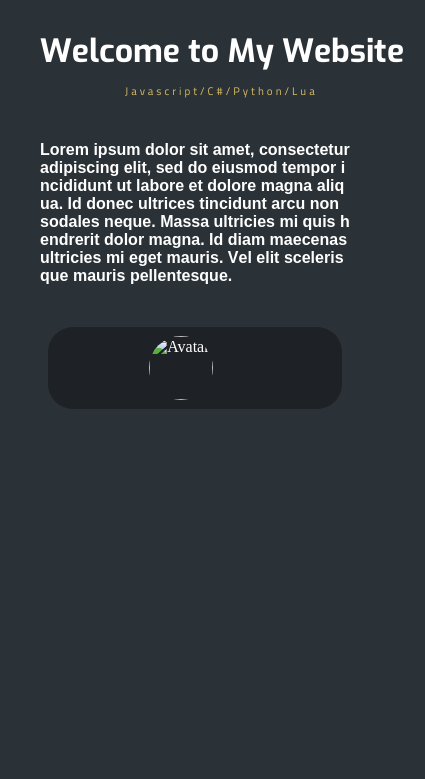
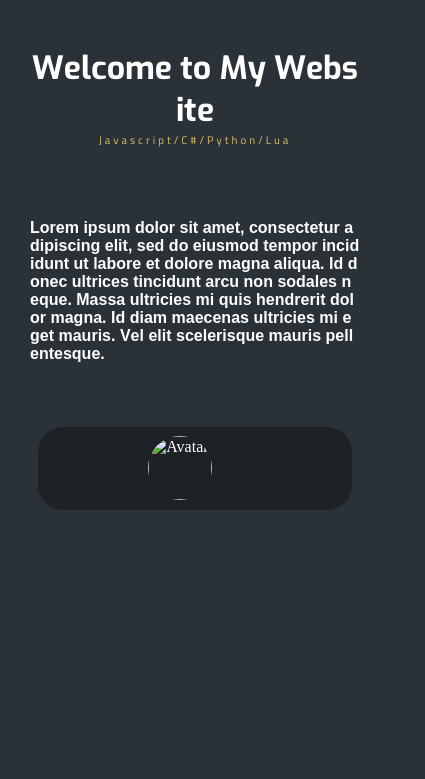
Before and after one commit to PatrykBr/PatrykBr.github.io, a plain HTML site: page index.html in a window 390 px wide. Shown: the part 130-909 px from the top of the page, 425 px wide, since content can reach past the window. Drawn offline with nearby package versions, Linux system fonts and the light colour scheme; no server answers; a web font is replaced by a local one.

Commit message:
style changes

```diff
--- a/src/github.css
+++ b/src/github.css
@@ -2,6 +2,11 @@
   display: grid;
   grid-template-columns: repeat(auto-fit, minmax(250px, 1fr));
   grid-gap: 10px;
+}
+@media (max-width: 768px) {
+  #repos {
+    grid-template-columns: repeat(1, minmax(250px, 1fr));
+  }
 }
 
 .repo-box {
--- a/styles.css
+++ b/styles.css
@@ -1,11 +1,17 @@
 @import url("https://fonts.googleapis.com/css?family=Titillium+Web:300,400,600");
 @import url("https://fonts.googleapis.com/css?family=La+Belle+Aurore");
 @import url("https://fonts.googleapis.com/css?family=Exo:700,800");
+
+:root {
+  --container-margin: 80px;
+}
 
 body {
   font-family: Arial, sans-serif;
   margin: 0;
   padding: 20px;
+  margin-left: var(--container-margin);
+  margin-right: var(--container-margin);
   background-color: #2b3237;
 }
 
@@ -21,29 +27,25 @@ h3 {
   font-size: 11px;
   margin-left: 85px;
   font-weight: 400;
-  margin-top: -10px;
+  margin-top: -20px;
   margin-bottom: 30px;
   letter-spacing: 3px;
 }
 
 #logoContainer {
   position: relative;
+  display: flex;
+  align-items: center;
 }
 
 #pbLogo {
-  position: absolute;
-  top: 10px;
-  left: 10px;
+  font-size: 40px;
 }
 
 .logo-container {
-  position: absolute;
-  top: 10px;
-  right: 10px;
   display: flex;
-  flex-direction: row;
   align-items: center;
-  justify-content: flex-end;
+  margin-left: auto;
 }
 
 .logo {
@@ -54,26 +56,24 @@ h3 {
 }
 
 #contentContainer {
-  margin-top: 140px;
+  margin-top: 50px;
 }
 
 .text-container {
-  margin-bottom: -30px;
-  padding-left: 20px;
-  width: 385px;
+  padding-bottom: 20px;
 }
 
 .left-container,
 .right-container {
   height: 300px;
   color: #ffffff;
-  padding: 20px;
   box-sizing: border-box;
 }
 
 .left-container {
   width: 55%;
   float: left;
+  padding-right: 20px;
 }
 
 .right-container {
@@ -82,11 +82,26 @@ h3 {
 }
 
 @media (max-width: 768px) {
+  h3 {
+    text-align: center;
+    margin-left: 0px;
+  }
+  .text-container {
+    text-align: center;
+  }
+
   .left-container,
   .right-container {
     height: 200px;
     width: 100%;
     float: none;
+  }
+  .left-container {
+    padding-right: 0px;
+  }
+
+  :root {
+    --container-margin: 10px;
   }
 }
 
```
